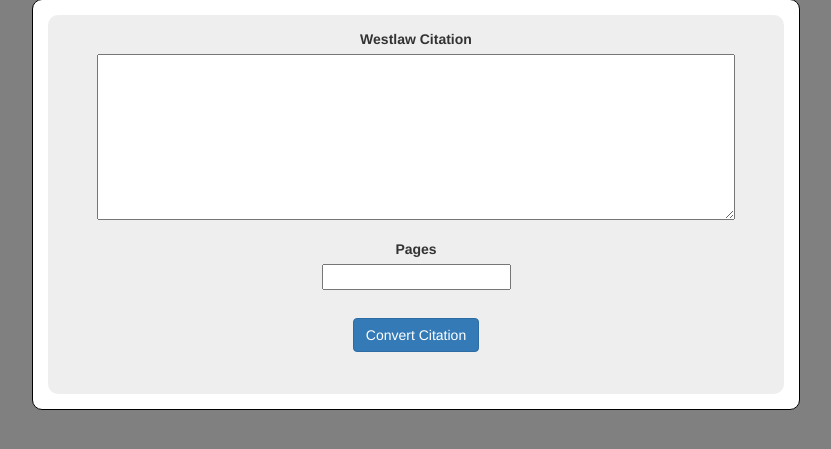
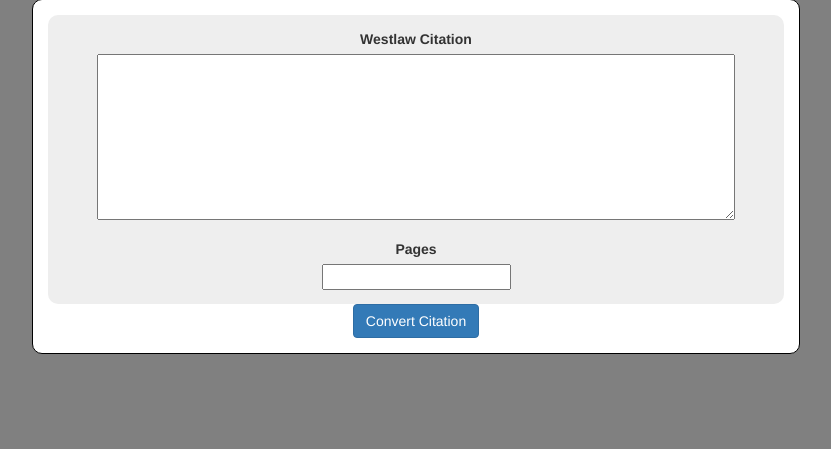
Before and after one commit to bopes/citatr, a Flask app: page / in a window 1280 px wide. Shown: the part 71-520 px from the top of the page, without its empty margins (224-1055 px from the left). Run offline with Flask 2, Linux system fonts and the light colour scheme; some libraries are stand-ins or nearby versions.

Commit message:
Add convert button

```diff
--- a/templates/index.html
+++ b/templates/index.html
@@ -7,8 +7,12 @@
       <textarea name="input[text]" id="input_text" cols="30" rows="8"></textarea>
       <label for="input[pages]">Pages</label>
       <input type="text" name="input[pages]" id="input_pages">
-      <input type="submit" id='input_submit' class='btn btn-primary' value='Convert Citation'>
+      <!-- <input type="submit" id='input_submit' class='btn btn-primary' value='Convert Citation'> -->
     </form>
+  </div>
+
+  <div id='converter'>
+    <button id='convert_button' class='btn btn-primary'>Convert Citation</button>
   </div>
 
   <div id='loading_gif'>
```
